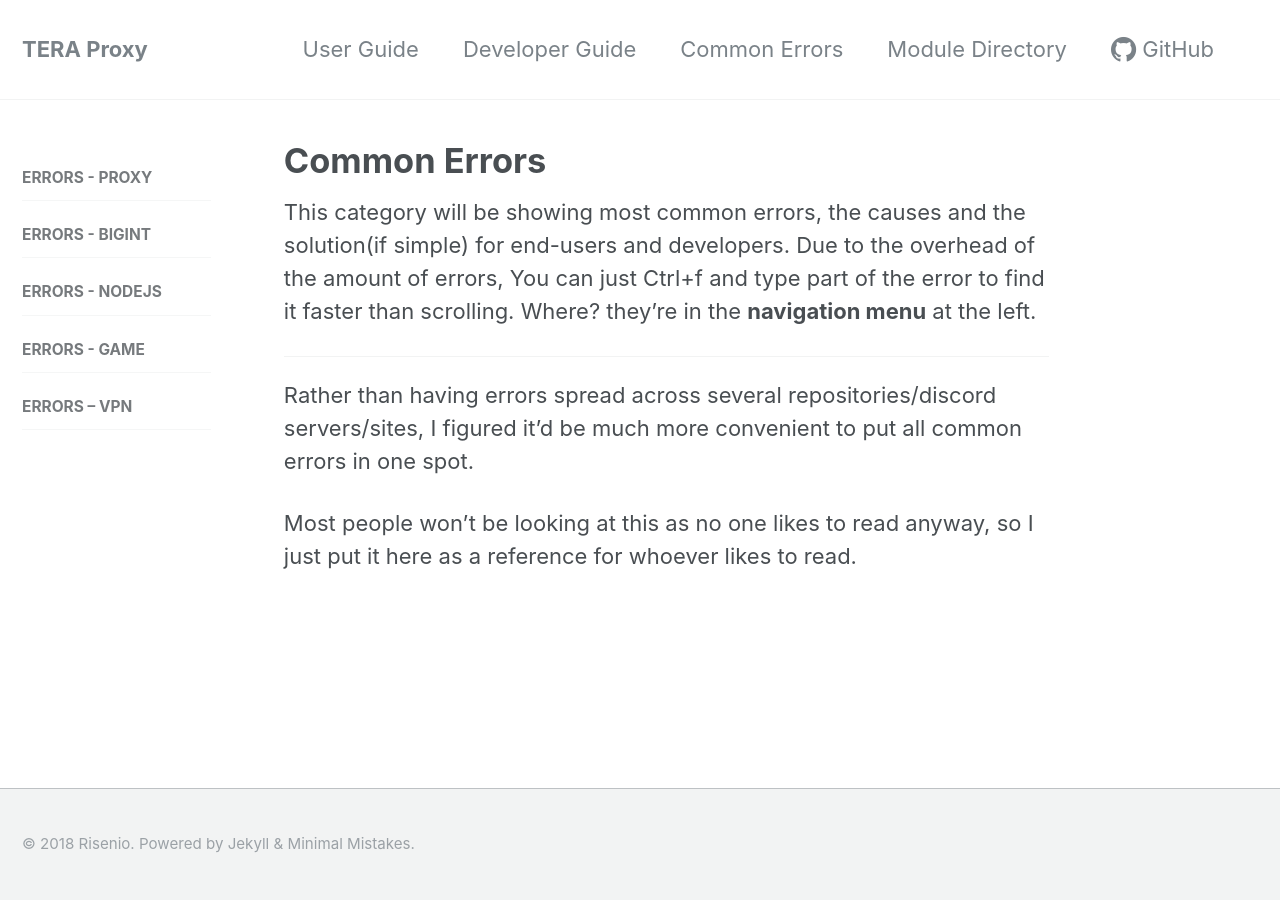
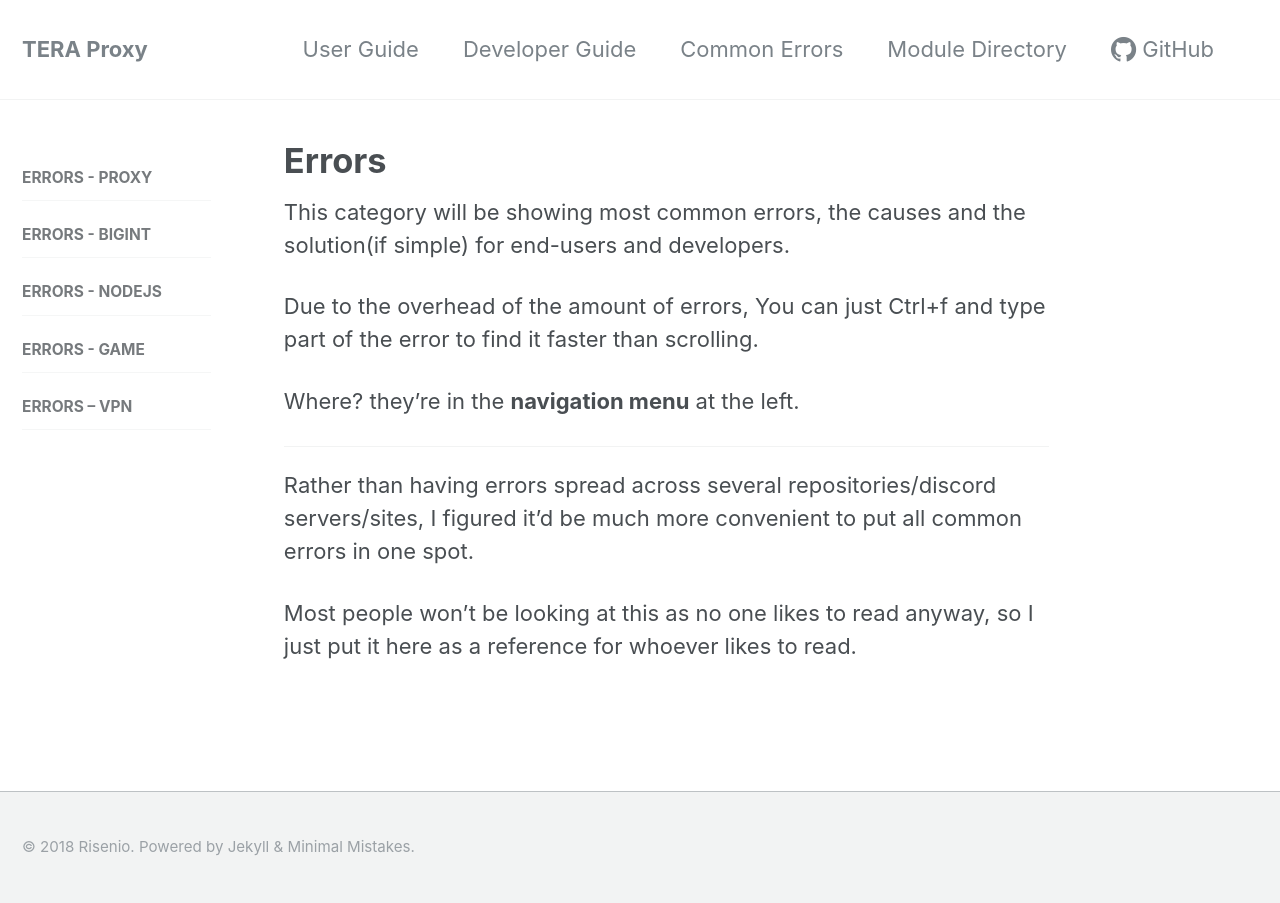
Before and after one commit to zosz/fasdfgasdfdf, a Jekyll site: the page built from _pages/errors.md, in a window 1280 px wide. Built offline with Jekyll 4.4.1, drawn with Linux system fonts in a browser that asks for light colours; some of the changed lines change nothing that is shown.

Commit message:
:anger: :angry: :anger:

```diff
--- a/_config.yml
+++ b/_config.yml
@@ -14,15 +14,15 @@ og_image        : "/assets/images/site-icon.png"
 
 # Site Author
 author:
-  name          : "Risenio"
+  name          : "Mie"
   avatar        : "https://avatars.githubusercontent.com/Risenio"
-  bio           : "A someone who is trying to help."
+  bio           : "A someone who is trying to help.\nThis is a updated fork of meishu's page."
   location      : "No where, really."
   email         : "iriora@qq.com"
-  uri           :
+  uri           : "https://streamable.com/s/ceetk/gpkyvc"
   github        : "Risenio"
   tumblr        :
-  youtube       : "https://streamable.com/ceetk"
+  youtube       :
 
 # Reading Files
 include:
--- a/_pages/errors.md
+++ b/_pages/errors.md
@@ -1,6 +1,6 @@
 ---
 permalink: /errors
-title: Common Errors
+title: Errors
 redirect_from:
   - /errors/
 sidebar:
@@ -8,7 +8,9 @@ sidebar:
 ---
 
 This category will be showing most common errors, the causes and the solution(if simple) for end-users and developers.
+
 Due to the overhead of the amount of errors, You can just Ctrl+f and type part of the error to find it faster than scrolling.
+
 Where? they're in the **navigation menu** at the left.
 
 ---
```
Also changed, not shown: 2 other files.
